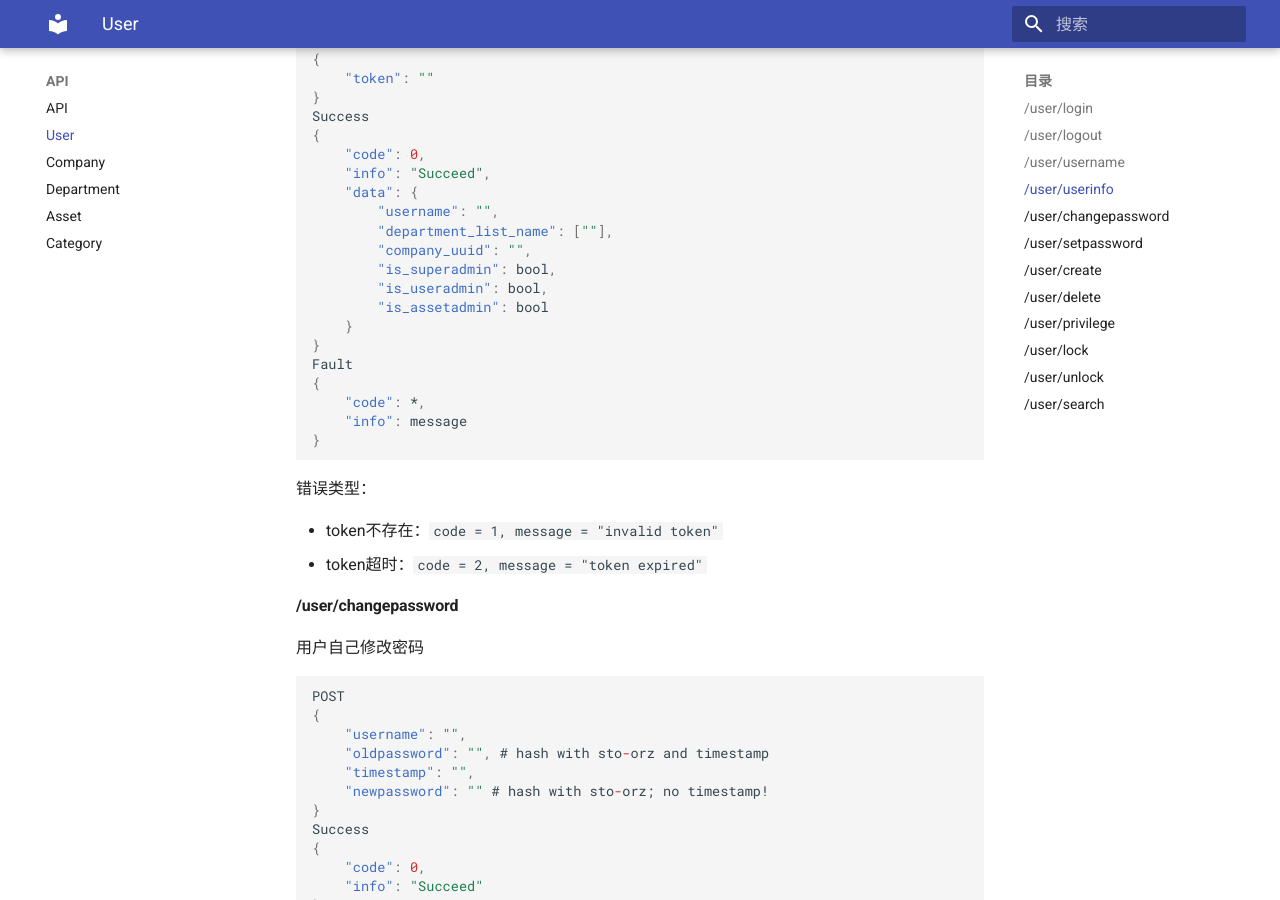
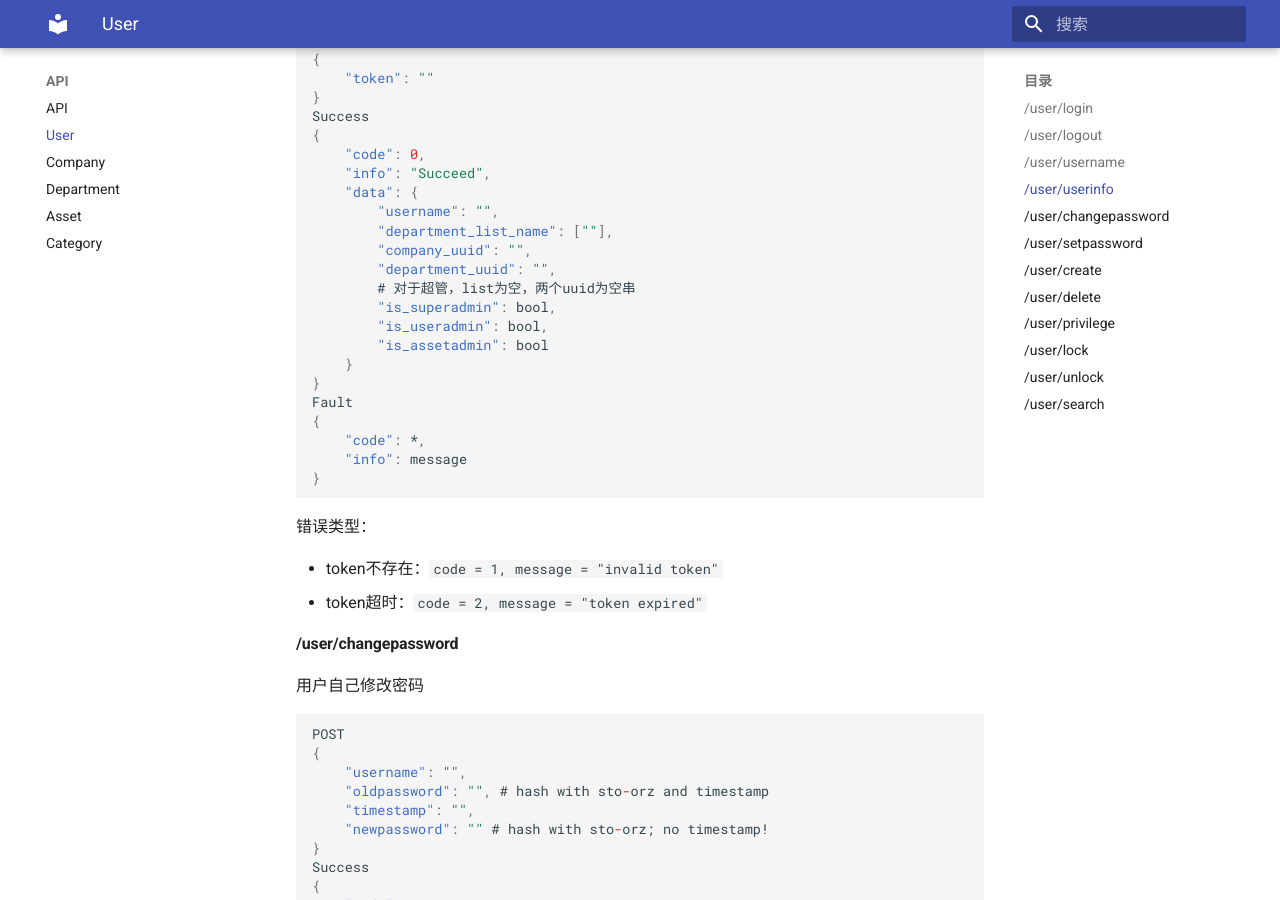
Before and after one commit to kuritas/asseta-docs, an MkDocs documentation site: the page built from docs/API/user.md, in a window 1280 px wide and 900 px high, scrolled down 2102 px. Built offline with MkDocs 1.6.1 and Material for MkDocs 9.7.7, drawn with Linux system fonts in a browser that asks for light colours; some of the changed text lies outside the part shown.

Commit message:
add: userinfo department_uuid

```diff
--- a/docs/API/user.md
+++ b/docs/API/user.md
@@ -109,6 +109,8 @@ Success
 		"username": "",
 		"department_list_name": [""],
 		"company_uuid": "",
+		"department_uuid": "",
+		# 对于超管，list为空，两个uuid为空串
 		"is_superadmin": bool,
 		"is_useradmin": bool,
 		"is_assetadmin": bool
@@ -383,6 +385,8 @@ Success
 			"username": "",
 			"department_list_name": [""],
 			"company_uuid": "",
+			"department_uuid": "",
+			# 对于超管，list为空，两个uuid为空串
 			"is_superadmin": bool,
 			"is_useradmin": bool,
 			"is_assetadmin": bool
```
